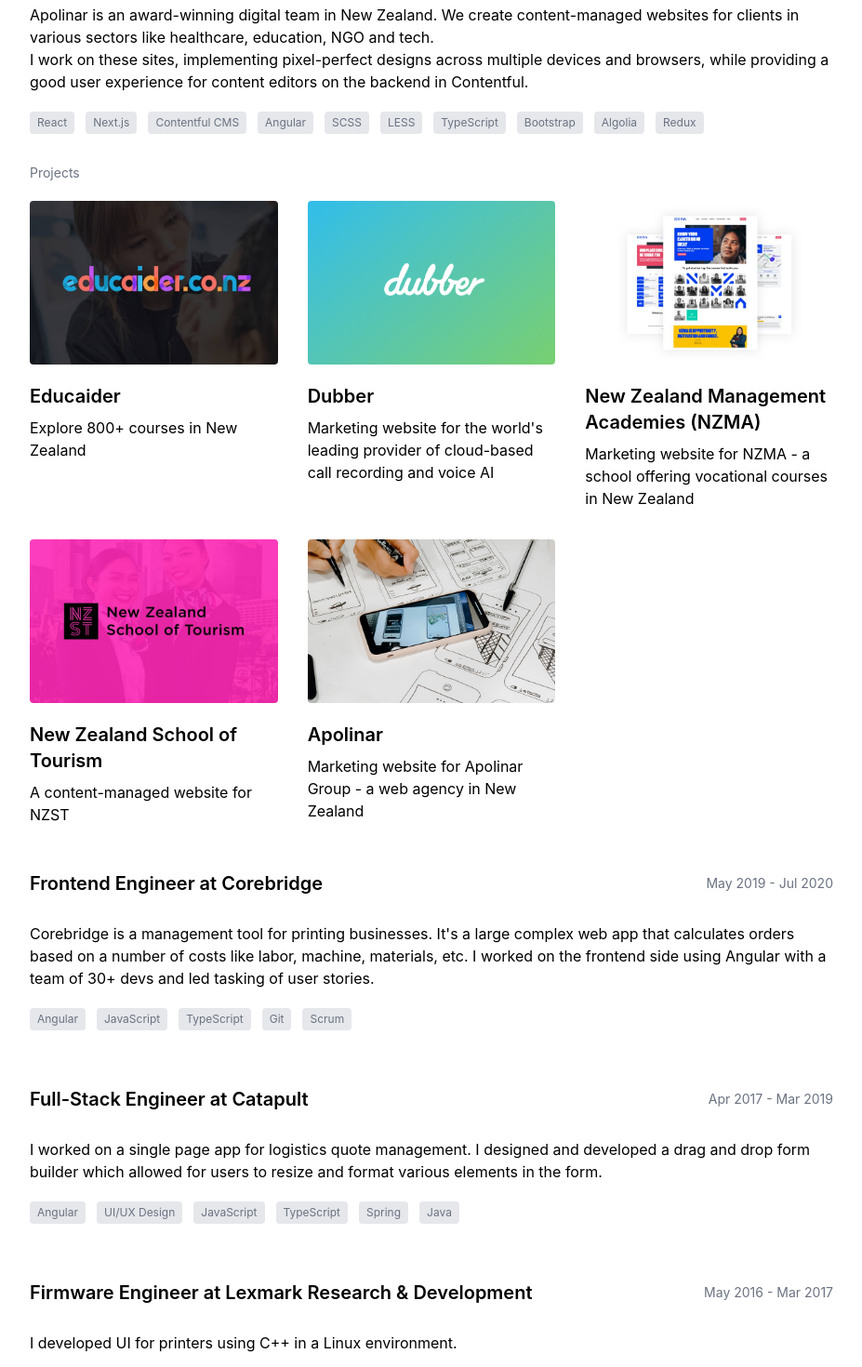
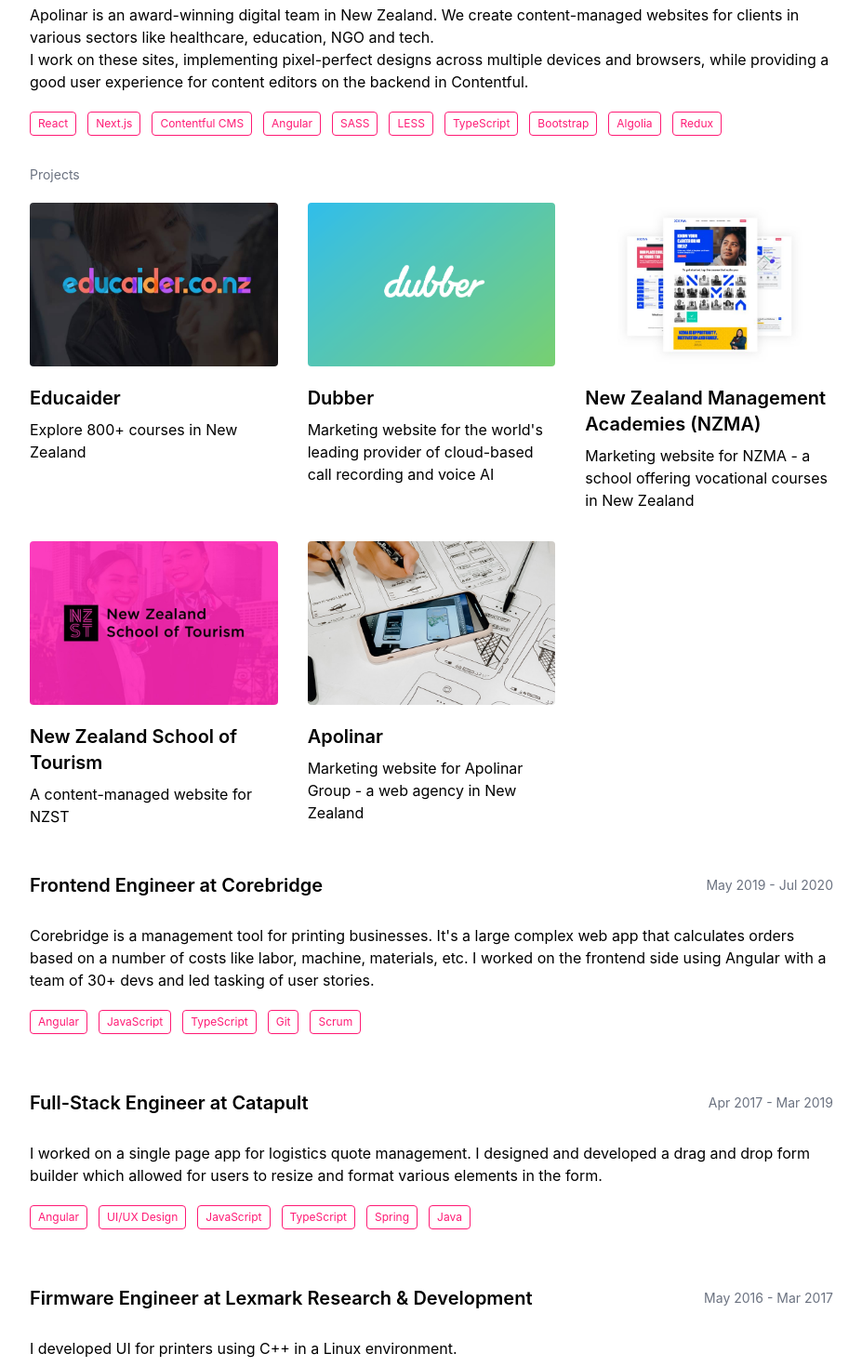
Before and after one commit to el-pol/nextjs-trishalim, a Next.js app: page /experience in a window 1280 px wide. Shown: the part 260-1730 px from the top of the page at 93% size, without its empty margins (176-1103 px from the left). Built offline with nearby package versions, Linux system fonts and the light colour scheme.

Commit message:
skill page

```diff
--- /dev/null
+++ b/components/Icon.tsx
@@ -0,0 +1,13 @@
+import {Icon as Iconify} from '@iconify/react'
+
+const Icon = (props: {
+    icon: string
+    className?: string
+}) => {
+    const { icon, className = '' } = props
+    return (
+        <Iconify icon={icon} className={className} />
+    )
+}
+
+export default Icon
--- a/components/Skill.tsx
+++ b/components/Skill.tsx
@@ -1,16 +1,20 @@
-import { ReactElement } from "react"
-import { Skill as ISkill } from "../types/skill"
+import {ReactElement} from "react"
+import {Skill as ISkill} from "../types/skill"
+import Link from 'next/link'
 
 export const Skill = (props: {
     content: ISkill
 }): ReactElement => {
     const {
-    name
+        name,
+        slug
     } = props.content
 
     return (
-    <span className="bg-gray-200 py-1 px-2 mb-3 mr-3 text-xs text-gray-500 rounded">
+        <Link href={`/${slug}`}>
+            <a className='text-pink border border-pink py-1 px-2 mb-3 mr-3 text-xs text-gray-500 rounded transition hover:text-white hover:bg-pink'>
                 {name}
-    </span>
+            </a>
+        </Link>
     )
 }
--- a/content/experiences.tsx
+++ b/content/experiences.tsx
@@ -23,8 +23,8 @@
             </p>
         </>,
         skills: [
-            skills.react, skills.next, skills.contentful, skills.angular, skills.scss, skills.less,
-            skills.typescript, skills.bootstrap, skills.algolia, skills.redux
+            skills.react, skills.nextjs, skills.contentful, skills.angular, skills.sass, skills.less,
+            skills.ts, skills.bootstrap, skills.algolia, skills.redux
         ],
         projects: [
             projects.educaider, projects.dubber, projects.nzma, projects.nzst, projects.apolinar
@@ -44,7 +44,7 @@
             using Angular with a team of 30+ devs and led tasking of user stories.
         </p>,
         skills: [
-            skills.angular, skills.javascript, skills.typescript, skills.git, skills.scrum
+            skills.angular, skills.js, skills.ts, skills.git, skills.scrum
         ]
     },
     {
@@ -60,7 +60,7 @@
             for users to resize and format various elements in the form.
         </p>,
         skills: [
-            skills.angular, skills.ux, skills.javascript, skills.typescript, skills.spring, skills.java
+            skills.angular, skills.ux, skills.js, skills.ts, skills.spring, skills.java
         ]
     },
     {
--- a/content/projects.tsx
+++ b/content/projects.tsx
@@ -14,8 +14,8 @@
       `,
     snippet: 'A directory of dance studios',
     skills: [
-        skills.angular, skills.firebase, skills.algolia, skills.ux, skills.typescript,
-        skills.scss
+        skills.angular, skills.firebase, skills.algolia, skills.ux, skills.ts,
+        skills.sass
     ],
     images: [
         '/project-dancer-tribe-1.png',
@@ -51,7 +51,7 @@
       `,
     snippet: 'Explore 800+ courses in New Zealand',
     skills: [
-        skills.react, skills.next, skills.typescript, skills.contentful, skills.algolia,
+        skills.react, skills.nextjs, skills.ts, skills.contentful, skills.algolia,
         skills.instantsearchjs
     ],
     images: [
@@ -73,7 +73,7 @@
       `,
     snippet: `Marketing website for the world's leading provider of cloud-based call recording and voice AI`,
     skills: [
-        skills.react, skills.next, skills.typescript, skills.contentful,
+        skills.react, skills.nextjs, skills.ts, skills.contentful,
     ]
 }
 
@@ -90,7 +90,7 @@
         '/project-ipinfo-3.png',
     ],
     skills: [
-        skills.react, skills.next, skills.html, skills.tailwind, skills.javascript
+        skills.react, skills.nextjs, skills.html, skills.tailwind, skills.js
     ],
     body: <>
         <p>
@@ -130,7 +130,7 @@
         the designs.
       `,
     skills: [
-        skills.react, skills.next, skills.typescript, skills.contentful,
+        skills.react, skills.nextjs, skills.ts, skills.contentful,
     ]
 }
 
@@ -145,7 +145,7 @@
         I developed the CMS components needed to accomplish the design.
       `,
     skills: [
-        skills.react, skills.next, skills.typescript, skills.contentful,
+        skills.react, skills.nextjs, skills.ts, skills.contentful,
     ]
 }
 
@@ -160,7 +160,7 @@
         implementing the design of their landing page.
       `,
     skills: [
-        skills.html, skills.scss, skills.javascript
+        skills.html, skills.sass, skills.js
     ]
 }
 
--- a/content/skills.ts
+++ b/content/skills.ts
@@ -2,72 +2,118 @@
 
 export const skills: { [key: string]: Skill } = {
     react: {
-        name: 'React'
+        name: 'React',
+        slug: 'react',
+        icon: 'logos:react'
     },
-    next: {
-        name: 'Next.js'
+    nextjs: {
+        name: 'Next.js',
+        icon: 'logos:nextjs-icon',
+        slug: 'nextjs'
     },
     contentful: {
-        name: 'Contentful CMS'
+        name: 'Contentful CMS',
+        icon: 'logos:contentful',
+        slug: 'contentful'
     },
     angular: {
-        name: 'Angular'
+        name: 'Angular',
+        icon: 'logos:angular',
+        slug: 'angular',
     },
     html: {
-        name: 'HTML'
+        name: 'HTML',
+        icon: 'logos:html-5',
+        slug: 'html',
     },
     css: {
-        name: 'CSS'
+        name: 'CSS',
+        icon: 'logos:css-3',
+        slug: 'css',
     },
-    javascript: {
-        name: 'JavaScript'
+    js: {
+        name: 'JavaScript',
+        icon: 'logos:javascript',
+        slug: 'js',
     },
-    typescript: {
-        name: 'TypeScript'
+    ts: {
+        name: 'TypeScript',
+        icon: 'logos:typescript-icon',
+        slug: 'ts',
     },
-    scss: {
-        name: 'SCSS'
+    sass: {
+        name: 'SASS',
+        icon: 'logos:sass',
+        slug: 'sass',
     },
     less: {
-        name: 'LESS'
+        name: 'LESS',
+        icon: 'logos:less',
+        slug: 'less',
     },
     git: {
-        name: 'Git'
+        name: 'Git',
+        icon: 'fa-brands:git',
+        slug: 'git',
     },
     firebase: {
-        name: 'Firebase'
+        name: 'Firebase',
+        icon: 'logos:firebase',
+        slug: 'firebase',
     },
     mysql: {
-        name: 'MySQL'
+        name: 'MySQL',
+        icon: 'logos:mysql',
+        slug: 'mysql',
     },
     algolia: {
-        name: 'Algolia'
+        name: 'Algolia',
+        icon: 'logos:algolia',
+        slug: 'algolia',
     },
     bootstrap: {
-        name: 'Bootstrap'
+        name: 'Bootstrap',
+        icon: 'logos:bootstrap',
+        slug: 'bootstrap',
     },
     spring: {
-        name: 'Spring'
+        name: 'Spring',
+        icon: 'logos:spring',
+        slug: 'spring',
     },
     java: {
-        name: 'Java'
+        name: 'Java',
+        icon: 'logos:java',
+        slug: 'java',
     },
     redux: {
-        name: 'Redux'
+        name: 'Redux',
+        icon: 'logos:redux',
+        slug: 'redux',
     },
     cpp: {
-        name: 'C++'
+        name: 'C++',
+        icon: 'logos:c-plusplus',
+        slug: 'cpp',
     },
     scrum: {
-        name: 'Scrum'
+        name: 'Scrum',
+        icon: 'subway:round-arrow-2',
+        slug: 'scrum',
     },
     ux: {
         name: 'UI/UX Design',
+        icon: 'logos:codicon:terminal-tmux',
+        slug: 'ux',
     },
     instantsearchjs: {
-        name: 'InstantSearch.js'
+        name: 'InstantSearch.js',
+        icon: '',
+        slug: 'instantsearchjs',
     },
     tailwind: {
-        name: 'Tailwind'
+        name: 'Tailwind',
+        icon: 'logos:tailwindcss-icon',
+        slug: 'tailwind',
     }
 }
--- a/package.json
+++ b/package.json
@@ -21,6 +21,8 @@
     "react-dom": "17.0.2"
   },
   "devDependencies": {
+    "@iconify/react": "^3.1.3",
+    "@iconify/types": "^1.0.12",
     "@types/react": "17.0.26",
     "autoprefixer": "^10.4.2",
     "eslint": "7.32.0",
--- /dev/null
+++ b/pages/[slug].tsx
@@ -0,0 +1,66 @@
+import SiteLayout from '../components/SiteLayout'
+import {Project} from '../components/Project'
+import Icon from '../components/Icon'
+import React from "react"
+import {skills} from "../content/skills"
+import {projects} from "../content/projects"
+import {Project as IProject} from "../types/project"
+
+interface ProjectPageProps {
+    slug: string;
+}
+
+export default function ProjectPage(props: ProjectPageProps) {
+    const { slug } = props
+    const skill = skills[slug]
+    const {name, icon} = skill
+    const projectList: Array<IProject> = []
+
+    Object.keys(projects).forEach((key) => {
+        const project = projects[key]
+        const matchingSkill = project.skills?.find((skill) => skill.slug === slug)
+        if (matchingSkill) projectList.push(project)
+    })
+
+    return (
+        <SiteLayout>
+            <main className='container pt-10 pb-32 lg:pt-16'>
+                <div className="mb-8 flex items-center">
+                    {icon && <Icon icon={icon} className='block mr-5 text-5xl' />}
+                    <h1 className='text-2xl md:text-3xl'>
+                        {name} Projects
+                    </h1>
+                </div>
+                {
+                    projectList?.length ? (
+                        <div className="grid sm:grid-cols-2 md:grid-cols-3 gap-8">
+                            {projectList.map((p) => (
+                                <Project content={p} key={p.slug} />
+                            ))}
+                        </div>
+                    ): (
+                        <p>No projects found.</p>
+                    )
+                }
+            </main>
+        </SiteLayout>
+    )
+}
+
+// @ts-ignore
+export function getServerSideProps({ query }) {
+    const { slug } = query
+    const skill = skills[slug]
+
+    if (!skill) {
+        return {
+            notFound: true
+        }
+    }
+
+    return {
+        props: {
+            slug
+        }
+    }
+}
--- a/pages/projects/[slug].tsx
+++ b/pages/projects/[slug].tsx
@@ -42,7 +42,9 @@
                         images?.length ? (
                             <Carousel images={images} className='mb-5' title={title} />
                         ): (
-                            <Image src={imageUrl} className='mb-5' width='1000' height='750' alt={`${title} screenshot`} />
+                            <div className='mb-5'>
+                                <Image src={imageUrl} className='mb-5' width='1000' height='750' alt={`${title} screenshot`} />
+                            </div>
                         )
                     }
 
--- a/types/skill.ts
+++ b/types/skill.ts
@@ -1,5 +1,5 @@
 export interface Skill {
   name: string;
   slug?: string;
-  logo?: string;
+  icon?: string;
 }
```
Also changed, not shown: 1 other file (tests, documents, lock files or other folders). Lines whose indentation alone changed are shown as unchanged.
